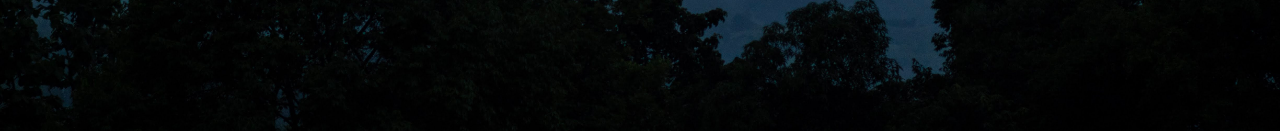
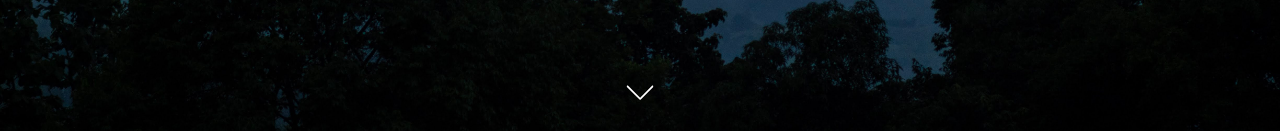
Before and after one commit to Gooozeee/PhotoFrontEnd, a React (Vite) app: page / in a window 1280 px wide. Shown: the part 669-800 px from the top of the page. Built offline with nearby package versions, Linux system fonts and the light colour scheme; a web font is replaced by a local one.

Commit message:
Feat: Implementing  a down arrow component which can be reused on all pages

```diff
--- a/package.json
+++ b/package.json
@@ -13,6 +13,7 @@
     "hamburger-react": "^2.5.1",
     "react": "^18.2.0",
     "react-dom": "^18.2.0",
+    "react-icons": "^5.2.1",
     "react-router-dom": "^6.23.1"
   },
   "devDependencies": {
--- a/src/Pages/HomePage.tsx
+++ b/src/Pages/HomePage.tsx
@@ -1,6 +1,7 @@
 import NavBar from "../components/NavBar";
 import WelcomeImage from "../components/WelcomeImage";
 import GalleryBanner from "../components/GalleryBanner";
+import DownArrow from "../components/DownArrow";
 
 const HomePage = () => {
   return (
@@ -12,6 +13,7 @@ const HomePage = () => {
         subHeadingTwo="Software Engineer"
       />
       <GalleryBanner title="Birds" />
+      <DownArrow />
     </>
   );
 };
--- /dev/null
+++ b/src/components/DownArrow.tsx
@@ -0,0 +1,42 @@
+import { useEffect, useState } from "react";
+import "../styles/DownArrowStyles.css";
+import { SlArrowDown } from "react-icons/sl";
+
+const DownArrow = () => {
+  const [isOnTop, setIsOnTop] = useState(true);
+
+  useEffect(() => {
+    const handleScrollToTop = () => {
+      if (window.scrollY <= 100) {
+        setIsOnTop(true);
+      } else {
+        setIsOnTop(false);
+      }
+    };
+
+    window.addEventListener('scroll', handleScrollToTop);
+
+    return () => {
+        window.removeEventListener('scroll', handleScrollToTop);
+    }
+  }, []);
+
+  const handleScroll = () => {
+    window.scrollBy({
+      top: 600,
+      left: 0,
+      behavior: "smooth",
+    });
+  };
+
+  return (
+    <div
+      className={isOnTop ? "down-arrow" : "down-arrow-disabled"}
+      onClick={handleScroll}
+    >
+      <SlArrowDown />
+    </div>
+  );
+};
+
+export default DownArrow;
--- /dev/null
+++ b/src/styles/DownArrowStyles.css
@@ -0,0 +1,19 @@
+.down-arrow {
+    position: fixed;
+    bottom: 20px;
+    left: 50%;
+    transform: translateX(-50%);
+    font-size: 1.7rem;
+    cursor: pointer;
+    z-index: 1000;
+    color: white;
+    transition: color 0.3s;
+  }
+
+  .down-arrow-disabled {
+    display: none;
+  }
+
+  .down-arrow:hover {
+    color: gray;
+  }
```
Also changed, not shown: 1 other file (tests, documents, lock files or other folders).
